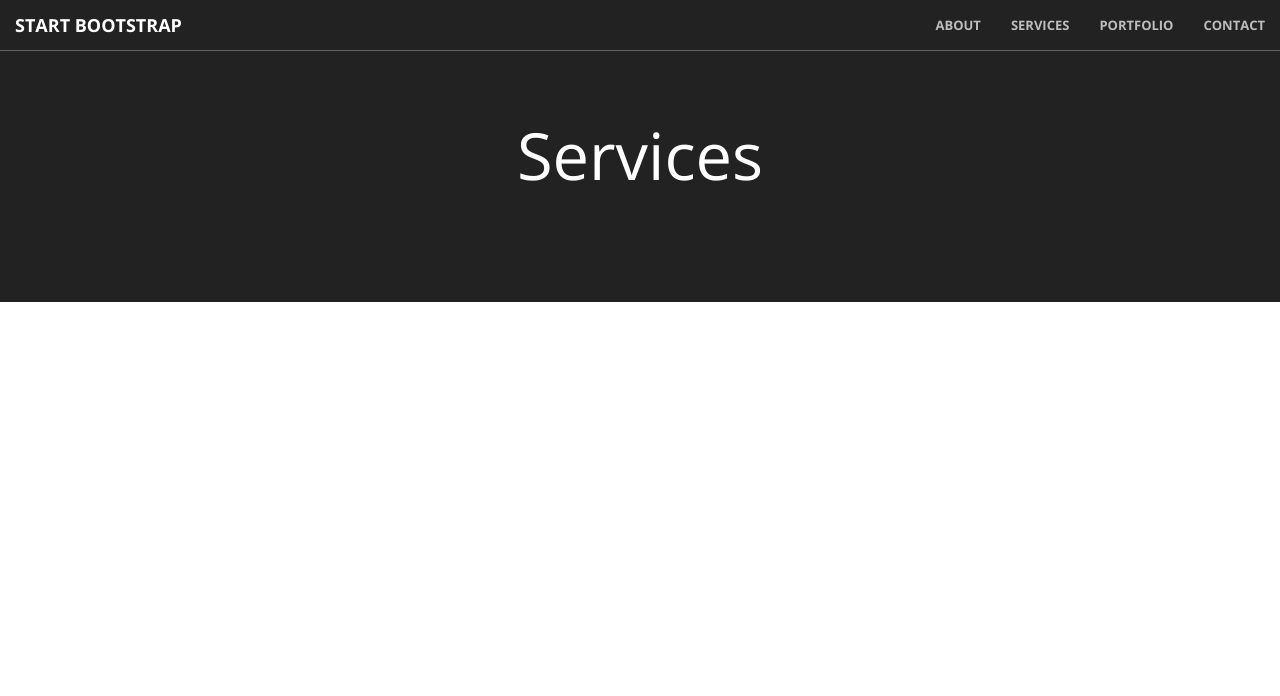
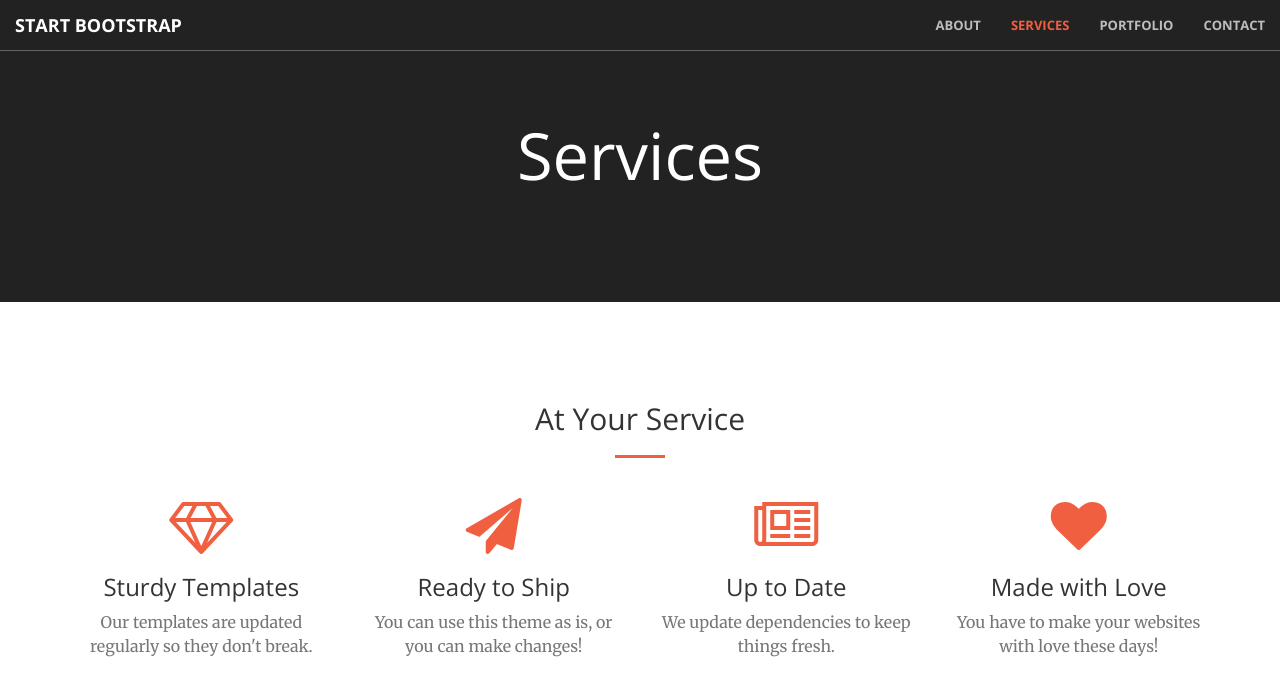
Before and after one commit to pomaking/redskyatnight, a Jekyll site: the page built from services.html, in a window 1280 px wide. Shown: the top 696 px of the page. Built offline with Jekyll 4.4.1, drawn with Linux system fonts in a browser that asks for light colours.

Commit message:
Updated '/services.html' via CloudCannon

```diff
--- a/services.html
+++ b/services.html
@@ -7,3 +7,46 @@
     <h1>Services</h1>
   </div>
 </section>
+
+    <section id="services">
+        <div class="container">
+            <div class="row">
+                <div class="col-lg-12 text-center">
+                    <h2 class="section-heading">At Your Service</h2>
+                    <hr class="primary">
+                </div>
+            </div>
+        </div>
+        <div class="container">
+            <div class="row">
+                <div class="col-lg-3 col-md-6 text-center">
+                    <div class="service-box">
+                        <i class="fa fa-4x fa-diamond wow bounceIn text-primary"></i>
+                        <h3>Sturdy Templates</h3>
+                        <p class="text-muted">Our templates are updated regularly so they don't break.</p>
+                    </div>
+                </div>
+                <div class="col-lg-3 col-md-6 text-center">
+                    <div class="service-box">
+                        <i class="fa fa-4x fa-paper-plane wow bounceIn text-primary" data-wow-delay=".1s"></i>
+                        <h3>Ready to Ship</h3>
+                        <p class="text-muted">You can use this theme as is, or you can make changes!</p>
+                    </div>
+                </div>
+                <div class="col-lg-3 col-md-6 text-center">
+                    <div class="service-box">
+                        <i class="fa fa-4x fa-newspaper-o wow bounceIn text-primary" data-wow-delay=".2s"></i>
+                        <h3>Up to Date</h3>
+                        <p class="text-muted">We update dependencies to keep things fresh.</p>
+                    </div>
+                </div>
+                <div class="col-lg-3 col-md-6 text-center">
+                    <div class="service-box">
+                        <i class="fa fa-4x fa-heart wow bounceIn text-primary" data-wow-delay=".3s"></i>
+                        <h3>Made with Love</h3>
+                        <p class="text-muted">You have to make your websites with love these days!</p>
+                    </div>
+                </div>
+            </div>
+        </div>
+    </section>
```
